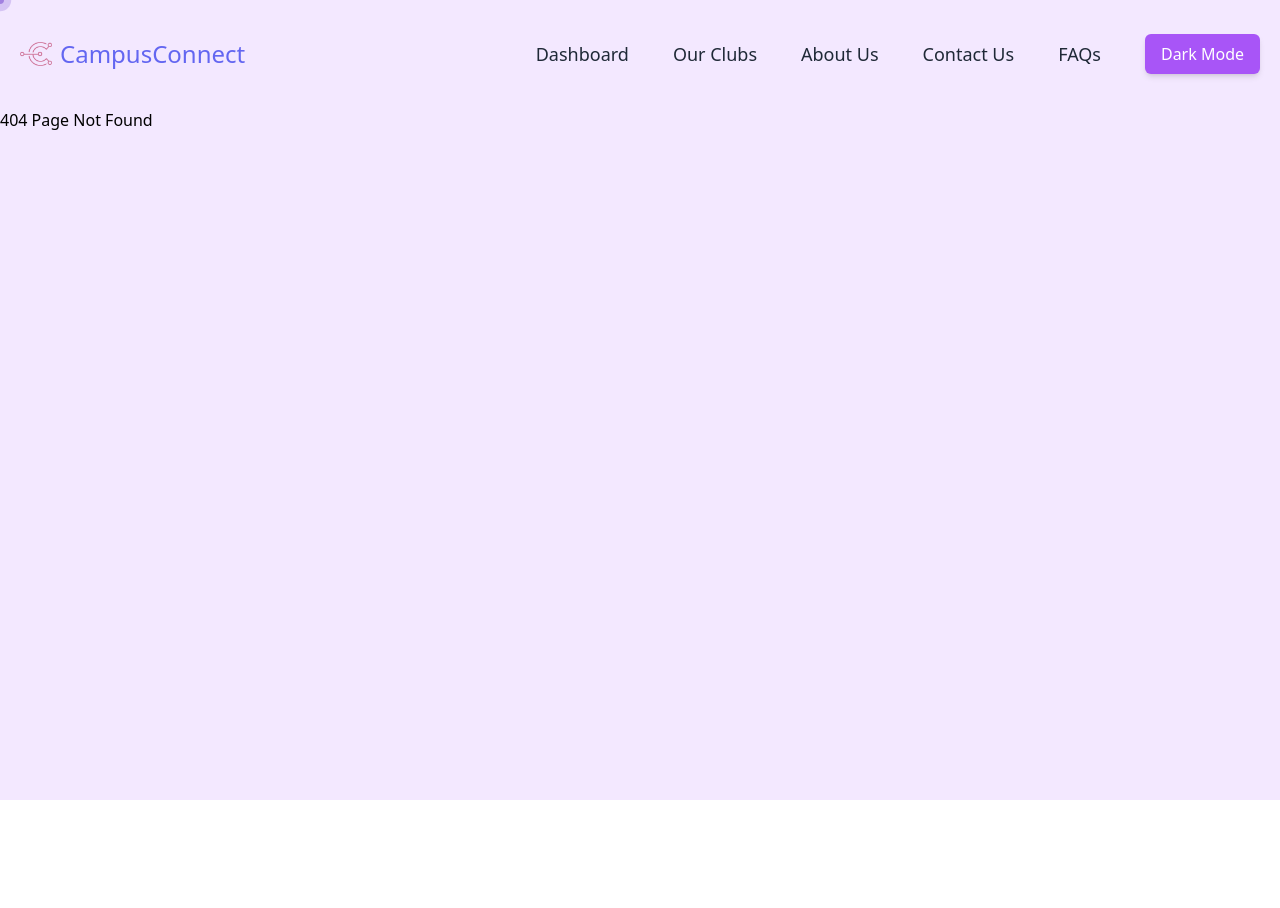
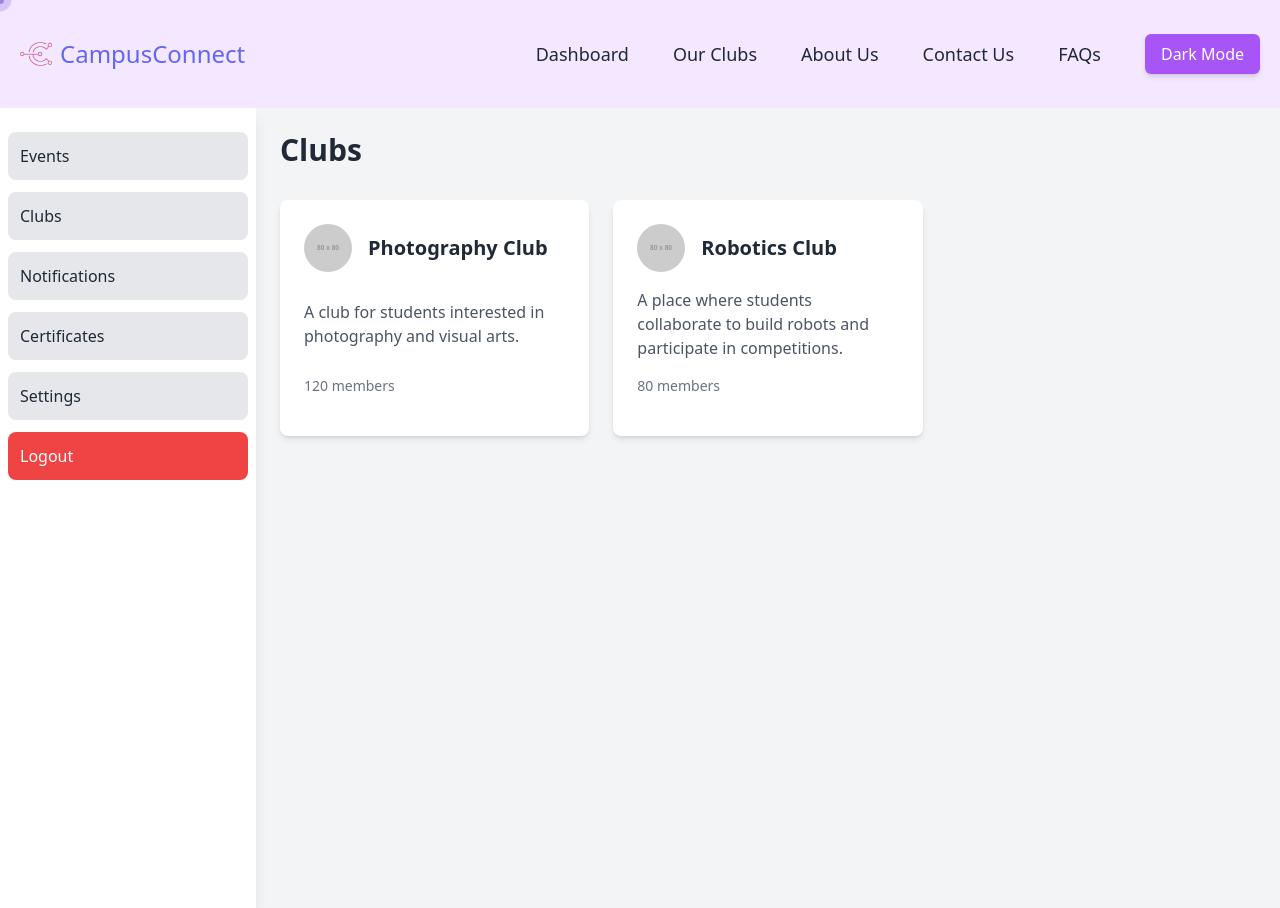
Before and after one commit to roystondz/campusConnect, a React (Vite) app in the folder frontend/: page /club in a window 1280 px wide. Before the commit this address had no page. Before the commit the page ends 800 px from the top, so only its background shows below. Built offline with nearby package versions, Linux system fonts and the light colour scheme.

Commit message:
Created club and little bit animation

```diff
--- a/frontend/components/TrailingCursor.jsx
+++ b/frontend/components/TrailingCursor.jsx
@@ -38,7 +38,7 @@ const TrailingCursor = () => {
     <>
       {/* Main cursor */}
       <div
-        className="fixed pointer-events-none z-50 rounded-full"
+        className="fixed pointer-events-none z-[9999] rounded-full"
         style={{
           left: `${position.x}px`,
           top: `${position.y}px`,
@@ -51,7 +51,7 @@ const TrailingCursor = () => {
 
       {/* Outer cursor */}
       <div
-        className="fixed pointer-events-none z-40 rounded-full transition-transform duration-300 ease-out"
+        className="fixed pointer-events-none z-[9998] rounded-full transition-transform duration-300 ease-out"
         style={{
           left: `${position.x}px`,
           top: `${position.y}px`,
@@ -66,7 +66,7 @@ const TrailingCursor = () => {
       {trailingPositions.map((pos, index) => (
         <div
           key={index}
-          className="fixed pointer-events-none z-30 rounded-full transition-opacity duration-500 ease-out"
+          className="fixed pointer-events-none z-[9997] rounded-full transition-opacity duration-500 ease-out"
           style={{
             left: `${pos.x}px`,
             top: `${pos.y}px`,
--- /dev/null
+++ b/frontend/components/club.jsx
@@ -0,0 +1,135 @@
+import React, { useState } from 'react';
+import Sidebar from '../components/Sidebar';
+
+const Clubs = () => {
+  const [selectedClub, setSelectedClub] = useState(null);
+  const [currentPhotoIndex, setCurrentPhotoIndex] = useState(0);
+
+  const clubs = [
+    {
+      id: 1,
+      name: 'Photography Club',
+      description: 'A club for students interested in photography and visual arts.',
+      details: 'This club focuses on photography skills, including camera handling, editing techniques, and visual storytelling. We organize regular photography walks and workshops with industry professionals.',
+      members: 120,
+      icon: '📷',
+      logo: 'https://via.placeholder.com/80x80?text=Photography+Logo', // Placeholder logo URL
+      photos: [
+        'https://via.placeholder.com/400x300?text=Photo+1',
+        'https://via.placeholder.com/400x300?text=Photo+2',
+        'https://via.placeholder.com/400x300?text=Photo+3',
+      ],
+    },
+    {
+      id: 2,
+      name: 'Robotics Club',
+      description: 'A place where students collaborate to build robots and participate in competitions.',
+      details: 'Robotics club offers hands-on experience in building, programming, and controlling robots. We take part in national and international robotics competitions and host events for beginner to advanced level participants.',
+      members: 80,
+      icon: '🤖',
+      logo: 'https://via.placeholder.com/80x80?text=Robotics+Logo',
+      photos: [
+        'https://via.placeholder.com/400x300?text=Robot+1',
+        'https://via.placeholder.com/400x300?text=Robot+2',
+        'https://via.placeholder.com/400x300?text=Robot+3',
+      ],
+    },
+    // Add more clubs here...
+  ];
+
+  const nextPhoto = () => {
+    setCurrentPhotoIndex((prevIndex) => (prevIndex + 1) % selectedClub.photos.length);
+  };
+
+  const prevPhoto = () => {
+    setCurrentPhotoIndex((prevIndex) =>
+      prevIndex === 0 ? selectedClub.photos.length - 1 : prevIndex - 1
+    );
+  };
+
+  return (
+    <div className="flex min-h-screen bg-gray-100 dark:bg-gray-900 text-gray-800 dark:text-gray-100">
+      <Sidebar />
+
+      <div className="flex-1 p-6">
+        <h1 className="text-3xl font-bold mb-8">Clubs</h1>
+
+        <div className="grid grid-cols-1 md:grid-cols-2 lg:grid-cols-3 gap-6">
+          {clubs.map((club) => (
+            <div
+              key={club.id}
+              className="bg-white dark:bg-gray-800 rounded-lg shadow-md p-6 flex flex-col justify-between cursor-pointer transition-transform transform hover:scale-105"
+              onClick={() => {
+                setSelectedClub(club);
+                setCurrentPhotoIndex(0); // Reset photo index on click
+              }}
+            >
+              <div className="flex items-center mb-4">
+                <img src={club.logo} alt={`${club.name} Logo`} className="w-12 h-12 rounded-full mr-4" />
+                <h2 className="text-xl font-semibold">{club.name}</h2>
+              </div>
+              <p className="text-gray-600 dark:text-gray-400 mb-4">{club.description}</p>
+              <div className="flex justify-between items-center mb-4">
+                <div className="text-sm text-gray-500 dark:text-gray-400">{club.members} members</div>
+              </div>
+            </div>
+          ))}
+        </div>
+
+        {/* Detailed Club View with Glass Effect */}
+        {selectedClub && (
+          <div
+            className="fixed inset-0 flex items-center justify-center bg-black bg-opacity-50 z-50" // Highest z-index here
+            onClick={() => setSelectedClub(null)}
+          >
+            <div
+              className="relative bg-white dark:bg-gray-800 bg-opacity-70 dark:bg-opacity-60 backdrop-blur-lg rounded-lg shadow-lg p-8 max-w-lg w-full text-gray-800 dark:text-gray-100 pointer-events-auto"
+              onClick={(e) => e.stopPropagation()} // Prevent closing when clicking inside the modal
+            >
+              <div className="flex items-center mb-6">
+                <img src={selectedClub.logo} alt={`${selectedClub.name} Logo`} className="w-16 h-16 rounded-full mr-4" />
+                <h2 className="text-2xl font-bold">{selectedClub.name}</h2>
+              </div>
+              <p className="mb-4 text-gray-600 dark:text-gray-300">{selectedClub.details}</p>
+              <div className="text-sm text-gray-500 dark:text-gray-400 mb-4">{selectedClub.members} members</div>
+
+              {/* Carousel for Photos */}
+              {selectedClub.photos && (
+                <div className="relative w-full h-64 mb-4">
+                  <img
+                    src={selectedClub.photos[currentPhotoIndex]}
+                    alt={`Photo ${currentPhotoIndex + 1}`}
+                    className="w-full h-full object-cover rounded-lg"
+                  />
+                  {/* Previous Button */}
+                  <button
+                    className="absolute top-1/2 left-2 transform -translate-y-1/2 bg-gray-800 text-white p-2 rounded-full"
+                    onClick={prevPhoto}
+                  >
+                    ◀
+                  </button>
+                  {/* Next Button */}
+                  <button
+                    className="absolute top-1/2 right-2 transform -translate-y-1/2 bg-gray-800 text-white p-2 rounded-full"
+                    onClick={nextPhoto}
+                  >
+                    ▶
+                  </button>
+                </div>
+              )}
+
+              <button
+                className="absolute top-2 right-2 text-gray-500 hover:text-gray-800 dark:hover:text-gray-100"
+                onClick={() => setSelectedClub(null)}
+              >
+                ✖
+              </button>
+            </div>
+          </div>
+        )}
+      </div>
+    </div>
+  );
+};
+
+export default Clubs;
--- a/frontend/src/App.jsx
+++ b/frontend/src/App.jsx
@@ -7,6 +7,8 @@ import Dashboard from '../components/Dashboard';
 import TrailingCursor from '../components/TrailingCursor';
 import Events from '../components/eventsData';
 import Clubs from '../components/Clubs';
+import Club from  '../components/club';
+
 
 export default function App() {
   return (
@@ -24,7 +26,7 @@ export default function App() {
           <Route path="/signup" element={<Signup />} />
           <Route path="/events" element={<Events />} />
           <Route path="/clubs" element={<Clubs />} />
-
+          <Route path="/club" element={<Club />}/>
           {/* Catch-all route for 404 page */}
           <Route path="*" element={<div>404 Page Not Found</div>} />
         </Routes>
```
